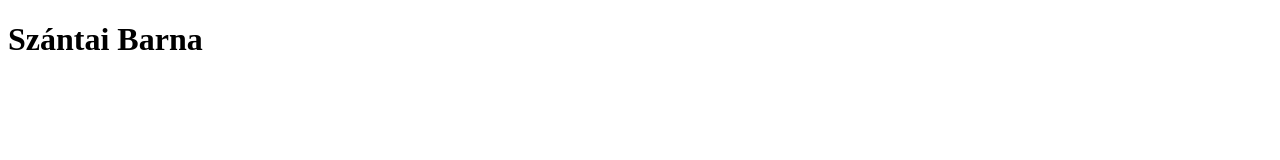
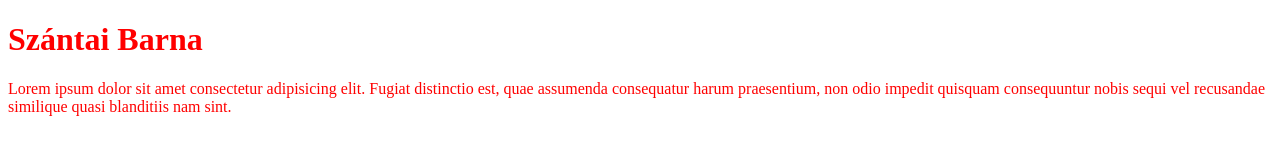
Before and after one commit to Ckody1/ProbaProject, a plain HTML site: page index.html in a window 1280 px wide. Drawn offline with Linux system fonts and the light colour scheme.

Commit message:
stilus hozzáadása

```diff
--- a/index.html
+++ b/index.html
@@ -4,9 +4,11 @@
     <meta charset="UTF-8">
     <meta http-equiv="X-UA-Compatible" content="IE=edge">
     <meta name="viewport" content="width=device-width, initial-scale=1.0">
+    <link rel="stylesheet" href="stilus.css" />
     <title>Document</title>
 </head>
 <body>
     <h1>Szántai Barna</h1>
+    <p>Lorem ipsum dolor sit amet consectetur adipisicing elit. Fugiat distinctio est, quae assumenda consequatur harum praesentium, non odio impedit quisquam consequuntur nobis sequi vel recusandae similique quasi blanditiis nam sint.</p>
 </body>
 </html>
--- /dev/null
+++ b/stilus.css
@@ -0,0 +1,3 @@
+body{
+    color:red;
+}
```
